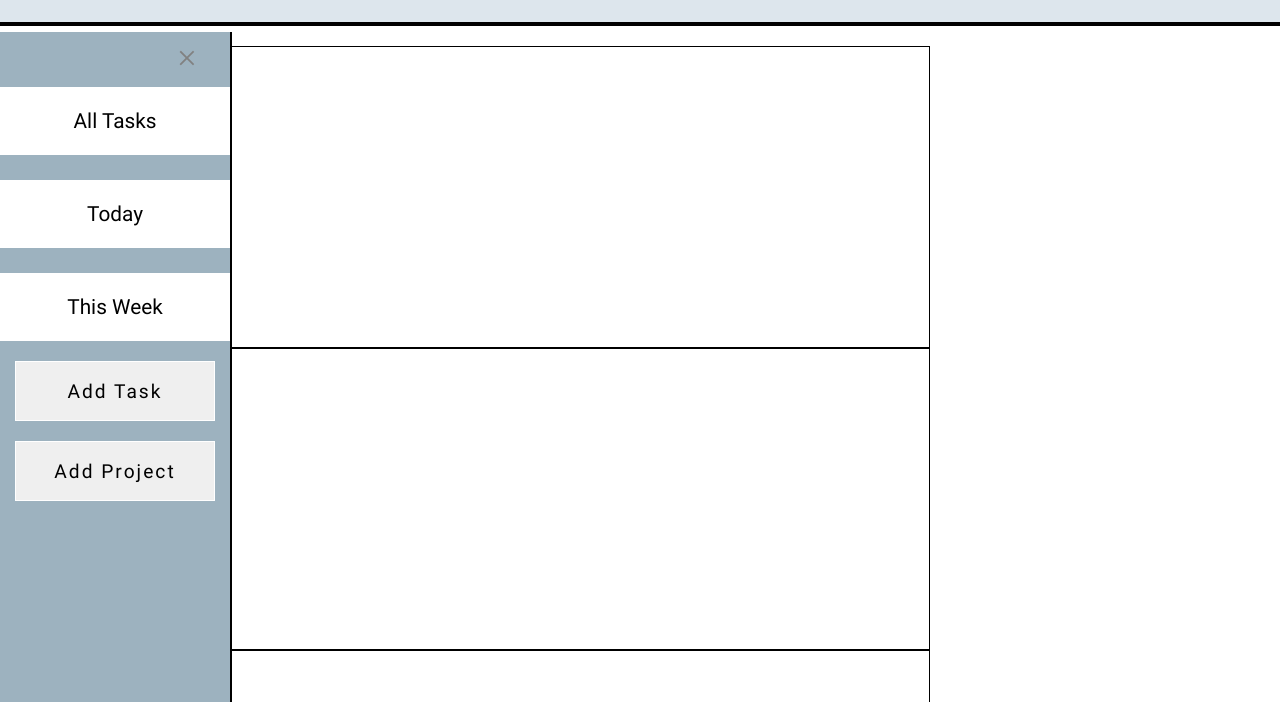
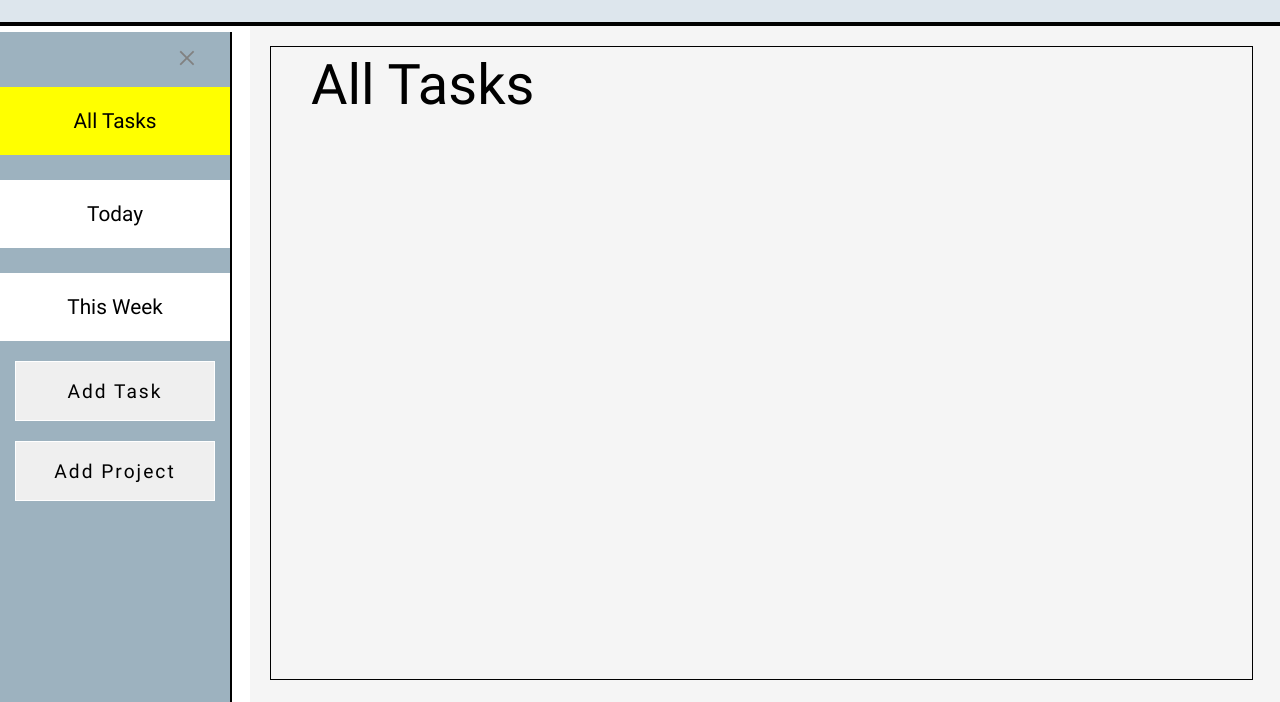
Before and after one commit to DWYLau/todo-list, a plain HTML site: page index.html in a window 1280 px wide. Shown: the part 98-800 px from the top of the page. Drawn offline with Linux system fonts and the light colour scheme.

Commit message:
Create working vertical tabs with active classes

```diff
--- a/index.html
+++ b/index.html
@@ -8,7 +8,6 @@
     <link rel="stylesheet" href="style.css" />
     <title>To-do List</title>
   </head>
-  <script src="main.js"></script>
   <body>
     <header class="header">
       <img class="menu" src="./images/menu.svg" alt="menu" />
@@ -18,15 +17,9 @@
     <div id="navbar" class="nav">
       <a href="javascript:void(0)" class="closebtn">×</a>
       <div class="tab">
-        <button class="tablinks" onclick="openTab(event, alltasks)">
-          All Tasks
-        </button>
-        <button class="tablinks" onclick="openTab(event, 'today')">
-          Today
-        </button>
-        <button class="tablinks" onclick="openTab(event, 'week')">
-          This Week
-        </button>
+        <button class="tablinks active">All Tasks</button>
+        <button class="tablinks">Today</button>
+        <button class="tablinks">This Week</button>
       </div>
 
       <div class="buttons">
@@ -36,19 +29,16 @@
     </div>
 
     <div id="main">
-      <div id="alltasks" class="tabcontent">
+      <div id="alltasks" class="tabcontent active">
         <h3>All Tasks</h3>
-        <p>All Tasks</p>
       </div>
 
       <div id="today" class="tabcontent">
         <h3>Today</h3>
-        <p>Today's Tasks</p>
       </div>
 
       <div id="week" class="tabcontent">
         <h3>This Week</h3>
-        <p>This Week's Tasks</p>
       </div>
     </div>
   </body>
--- a/main.js
+++ b/main.js
@@ -1 +1 @@
-(()=>{"use strict";document.querySelector(".menu").addEventListener("click",(function(){document.getElementById("mySidepanel").style.width="250px",document.getElementById("main").style.marginLeft="250px"})),document.querySelector(".closebtn").addEventListener("click",(function(){document.getElementById("mySidepanel").style.width="0",document.getElementById("main").style.marginLeft="0"}))})();
+(()=>{"use strict";document.querySelector(".menu").addEventListener("click",(function(){document.getElementById("navbar").style.width="250px",document.getElementById("main").style.marginLeft="250px"})),document.querySelector(".closebtn").addEventListener("click",(function(){document.getElementById("navbar").style.width="0",document.getElementById("main").style.marginLeft="0"})),function(){let e=document.querySelectorAll(".tablinks"),t=document.querySelectorAll(".tabcontent");console.log(e),e.forEach(((c,n)=>{c.addEventListener("click",(()=>{t.forEach((e=>{e.classList.remove("active")})),e.forEach((e=>{e.classList.remove("active")})),t[n].classList.add("active"),e[n].classList.add("active")}))}))}()})();
--- a/style.css
+++ b/style.css
@@ -3,9 +3,16 @@
   src: url(fonts/Roboto-Regular.ttf);
 }
 
+body {
+  overflow: hidden;
+}
+
 #main {
   transition: margin-left 0.5s;
   padding: 20px;
+  margin-left: 250px;
+  background-color: whitesmoke;
+  height: 85vh;
 }
 
 .header {
@@ -37,9 +44,9 @@
 }
 
 .nav {
-  height: 100%;
+  height: 85vh;
   width: 230px;
-  position: fixed;
+  position: absolute;
   z-index: 1;
   top: 130px;
   left: 0;
@@ -108,10 +115,22 @@
 
 .tabcontent {
   float: left;
-  padding: 0px 20px;
-  border: 1px solid black;
-  width: 70%;
-  height: 300px;
+  padding: 10px 20px;
+  border: 1px solid;
+  width: 95%;
+  height: 90%;
+  display: none;
+}
+
+.tabcontent h3 {
+  font-family: Roboto;
+  font-size: 3.5em;
+  text-align: left;
+  margin-left: 20px;
+}
+
+.tabcontent.active {
+  display: block;
 }
 
 .buttons {
```
